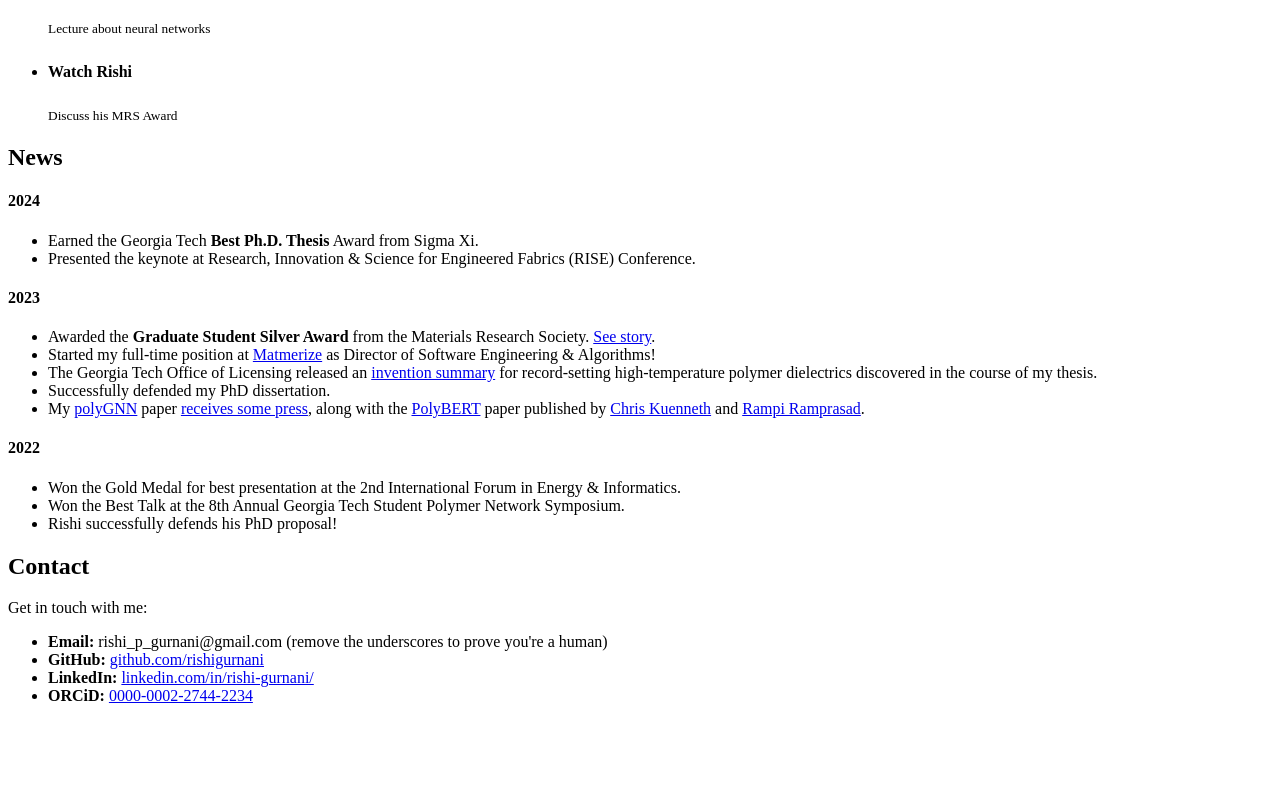
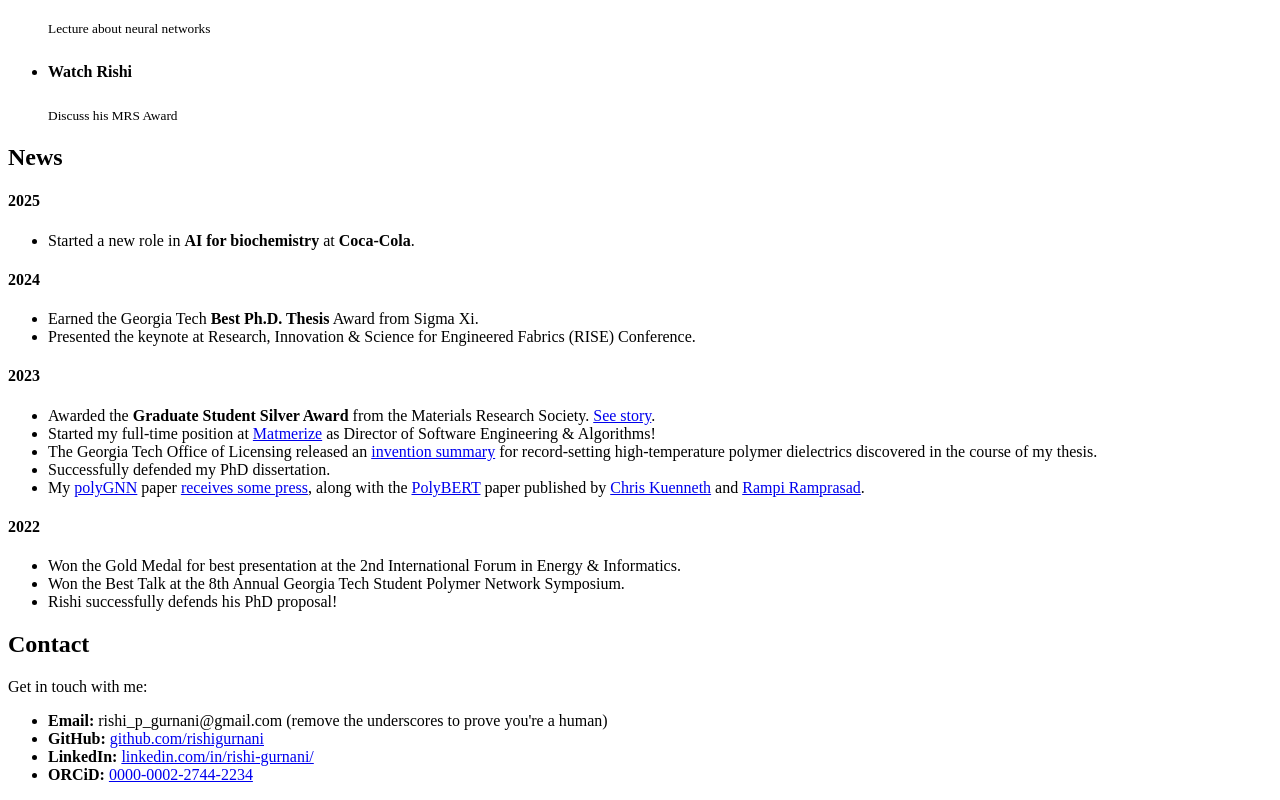
Before and after one commit to rishigurnani/rishigurnani.github.io, a plain HTML site: page partials/main-content.html in a window 1280 px wide. Shown: the part 2770-3570 px from the top of the page. Before the commit the page ends 3491 px from the top, so only its background shows below. Drawn offline with nearby package versions, Linux system fonts and the light colour scheme; some icons are missing.

Commit message:
Add news item.

```diff
--- a/partials/main-content.html
+++ b/partials/main-content.html
@@ -284,6 +284,10 @@
 <section id="news" class="py-5">
   <div class="container" data-aos="fade-up">
     <h2 class="mb-4">News</h2>
+    <h4>2025</h4>
+    <ul>
+      <li>Started a new role in <strong>AI for biochemistry</strong> at <strong>Coca-Cola</strong>.</li>
+    </ul>
     <h4>2024</h4>
     <ul>
       <li>Earned the Georgia Tech <strong>Best Ph.D. Thesis</strong> Award from Sigma Xi.</li>
```
